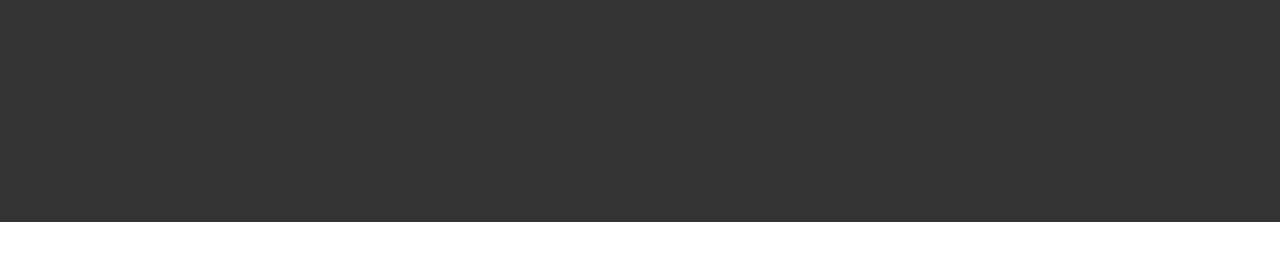
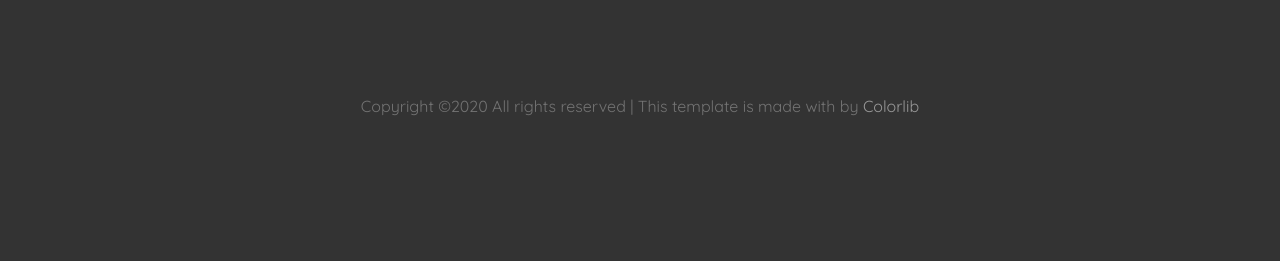
Before and after one commit to MuhammedRizankp/Personal_web, a plain HTML site: page tni.html in a window 1280 px wide. Shown: the part 7849-8110 px from the top of the page. Before the commit the page ends 8071 px from the top, so only its background shows below. Drawn offline with Linux system fonts and the light colour scheme; files whose address does not match are found by name.

Commit message:
copyright added

```diff
--- a/tni.html
+++ b/tni.html
@@ -191,6 +191,7 @@
 
  <div class="pt-5">
               <p>Category:  <a href="#">Career</a></p>
+
             </div>
            <br> <div class="nav-previous" style="font-size: 1.06666rem"><a href="ocv.html" rel="prev"><span class="ast-left-arrow">←</span> Previous Post</a></div>
 <br><br>
@@ -270,7 +271,7 @@
         </div>
         <div class="row pt-5 mt-5 text-center">
           <div class="col-md-12">
-
+            <p>Copyright ©2020 All rights reserved | This template is made with by <a href="https://colorlib.com/">Colorlib</a></p>
           </div>
 
         </div>
```
Also changed, not shown: index.html (+1 -0 lines), ocv.html (+1 -1 lines).
